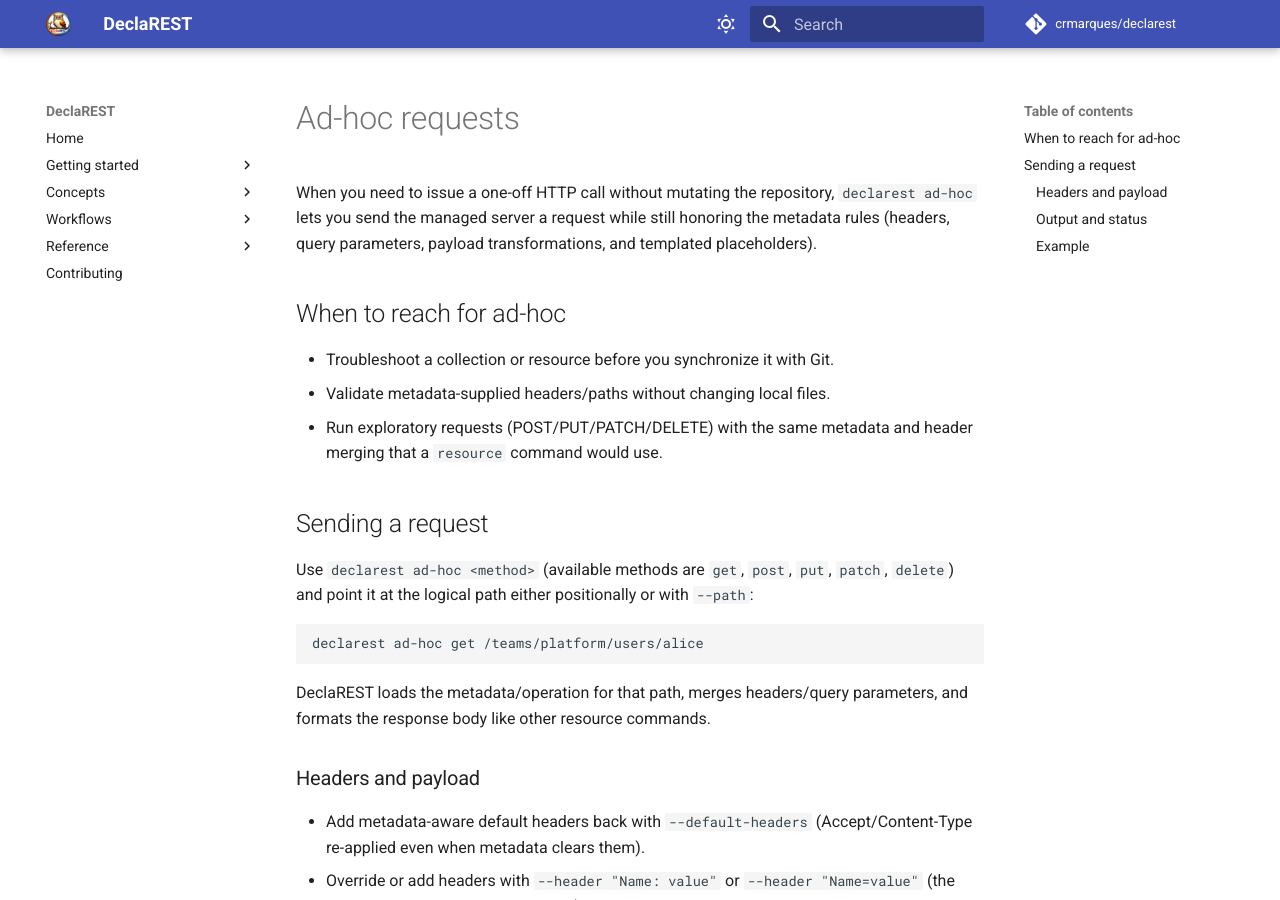
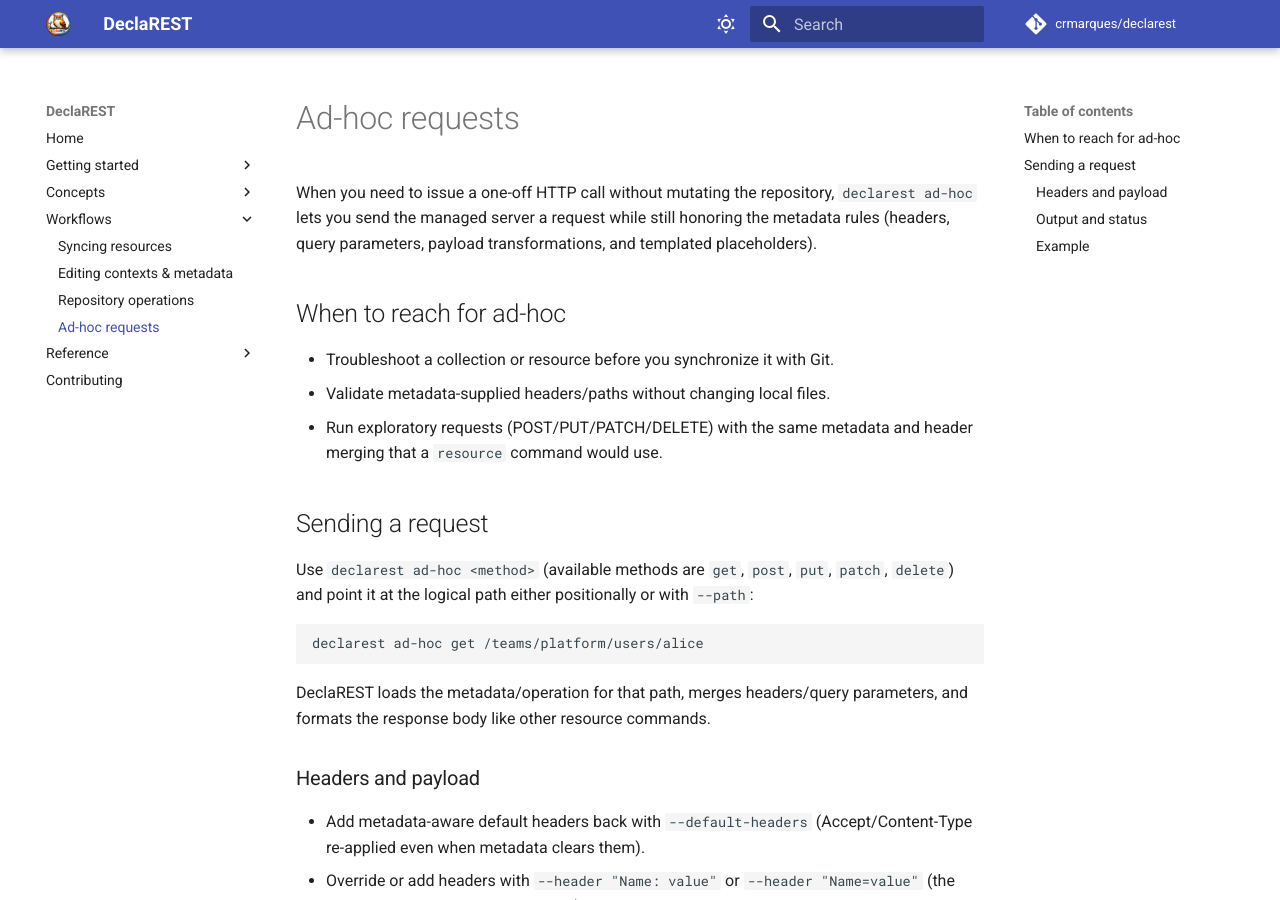
Before and after one commit to crmarques/declarest, an MkDocs documentation site: the page built from docs/workflows/ad-hoc.md, in a window 1280 px wide and 900 px high. Built offline with MkDocs 1.6.1 and Material for MkDocs 9.7.7, drawn with Linux system fonts in a browser that asks for light colours; comment, search, counter and statistics services are not loaded.

Commit message:
docs: update nav bar pages

```diff
--- a/mkdocs.yml
+++ b/mkdocs.yml
@@ -30,7 +30,9 @@
     - Secrets: concepts/secrets.md
   - Workflows:
     - Syncing resources: workflows/sync.md
+    - Editing contexts & metadata: workflows/editing.md
     - Repository operations: workflows/repository.md
+    - Ad-hoc requests: workflows/ad-hoc.md
   - Reference:
     - Configuration: reference/configuration.md
     - CLI: reference/cli.md
```
